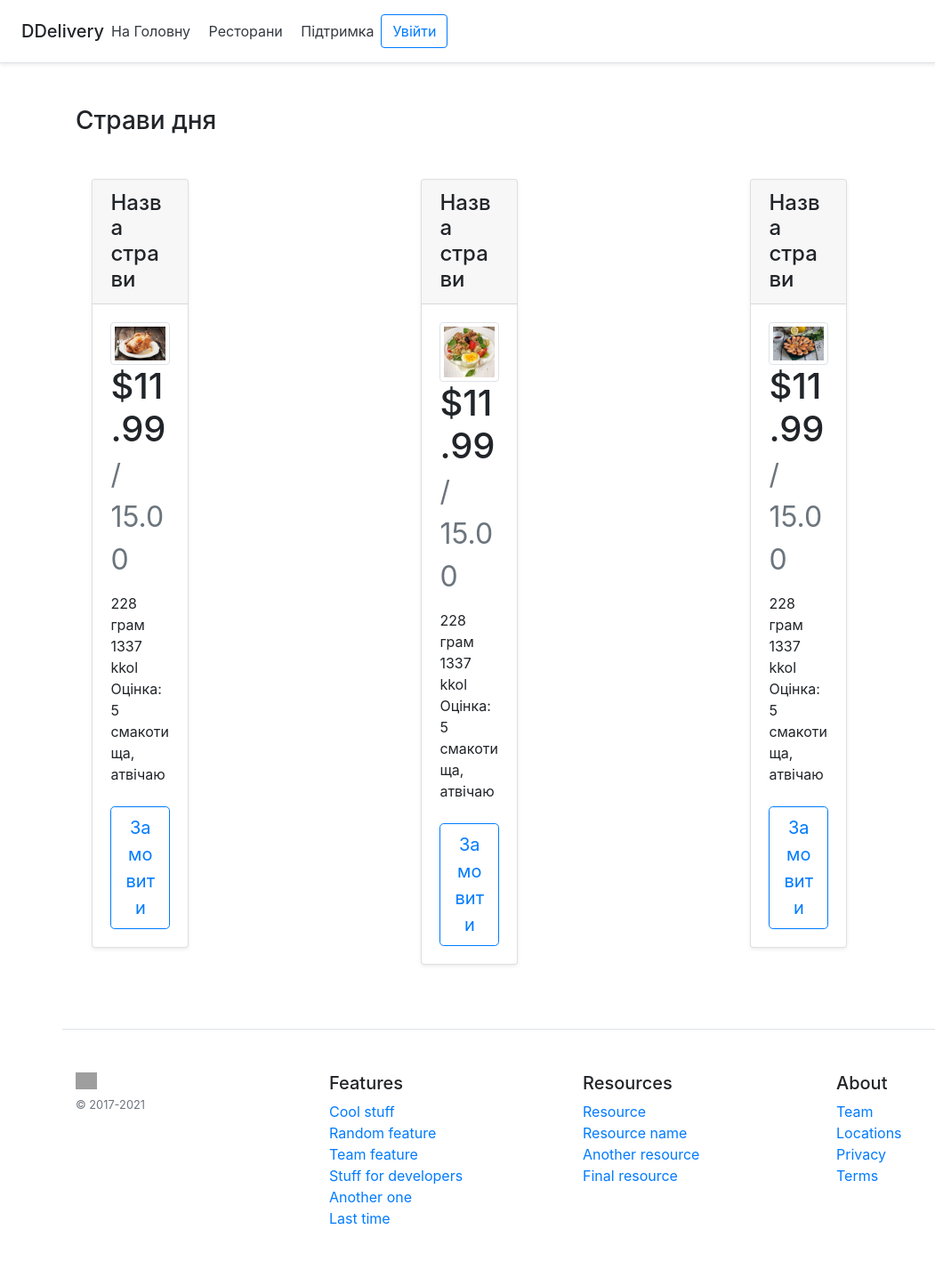
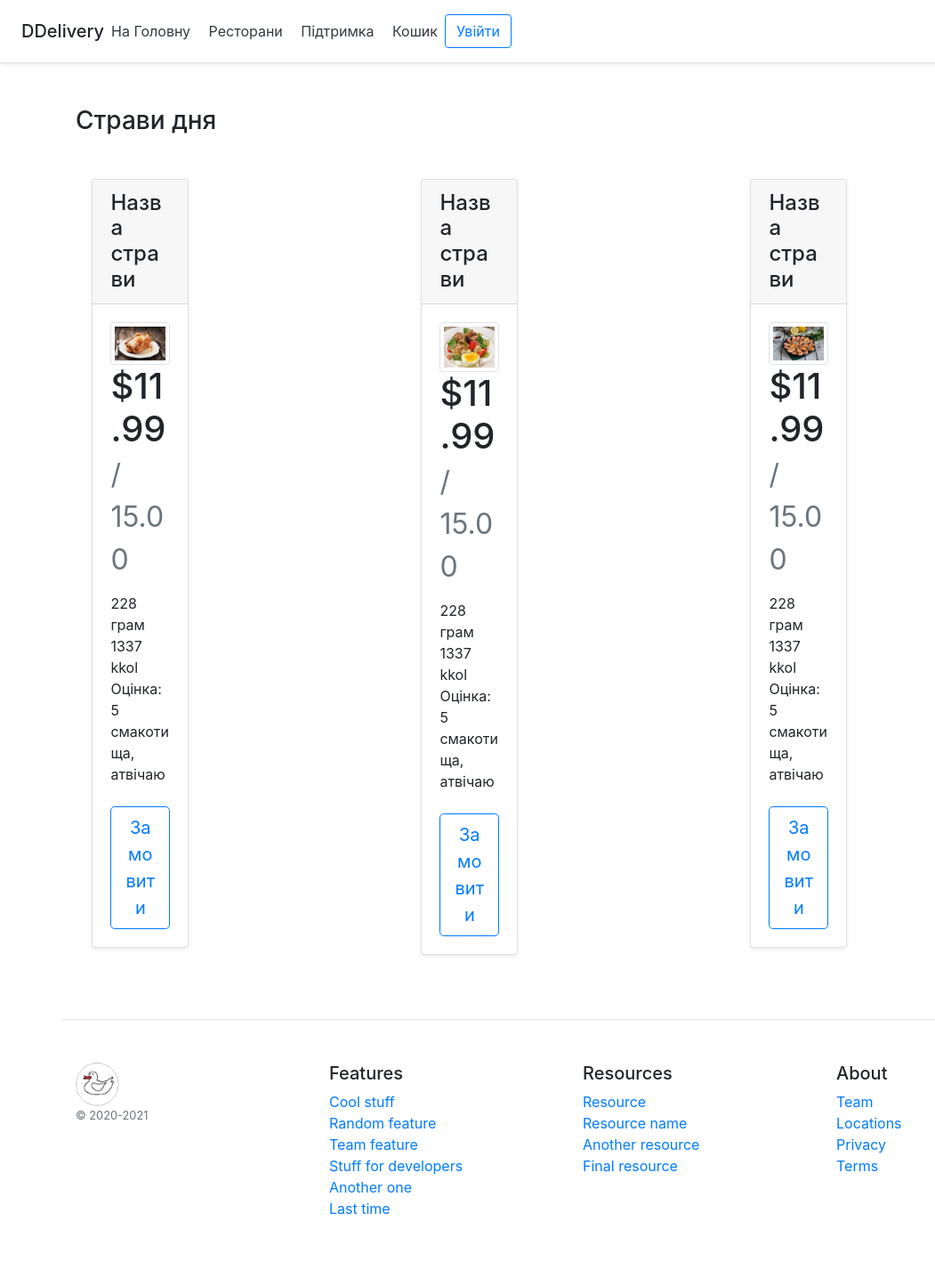
Before and after one commit to Agetiv/Diplom, a PHP site: page /Index.php in a window 1280 px wide. Shown: the whole page at 89% size, without its empty margins (0-1051 px from the left). After the commit the page ends 1365 px from the top, so only its background shows below. Run offline with PHP 8.4, Linux system fonts and the light colour scheme; grey boxes are pictures that could not be loaded.

Commit message:
add logo, navigation on web-site

```diff
--- /dev/null
+++ b/auth.php
@@ -0,0 +1,4 @@
+<?php
+setcookie('user', 'Да', time() +3600, '/');
+header('Location: /index.php');
+?>
--- a/blocks/footer.php
+++ b/blocks/footer.php
@@ -1,8 +1,8 @@
 <footer class="container pt-4 my-md-5 pt-md-5 border-top">
     <div class="row">
       <div class="col-12 col-md">
-        <img class="mb-2" src="/docs/5.0/assets/brand/bootstrap-logo.svg" alt="" width="24" height="19">
-        <small class="d-block mb-3 text-muted">© 2017-2021</small>
+        <img class="mb-0,5" src="/img/ICON.png" alt="" width="50" height="50">
+        <small class="d-block mb-3 text-muted">© 2020-2021</small>
       </div>
       <div class="col-6 col-md">
         <h5>Features</h5>
--- a/blocks/header.php
+++ b/blocks/header.php
@@ -1,9 +1,10 @@
 <header class="d-flex flex-column flex-md-row align-items-center p-3 px-md-4 mb-3 bg-white border-bottom shadow-sm">
 <p class="h5 my-0 me-md-auto fw-normal">DDelivery</p>
   <nav class="my-2 my-md-0 me-md-3">
-    <a class="p-2 text-dark" href="#">На Головну</a>
+    <a class="p-2 text-dark" href="index.php">На Головну</a>
     <a class="p-2 text-dark" href="#">Ресторани</a>
-    <a class="p-2 text-dark" href="#">Підтримка</a>
+    <a class="p-2 text-dark" href="help.php">Підтримка</a>
+    <a class="p-2 text-dark" href="help.php">Кошик</a>
   </nav>
   <a class="btn btn-outline-primary" href="#">Увійти</a>
   </header>
```
Also changed, not shown: img/2.jpg, img/ICON.png (added).
